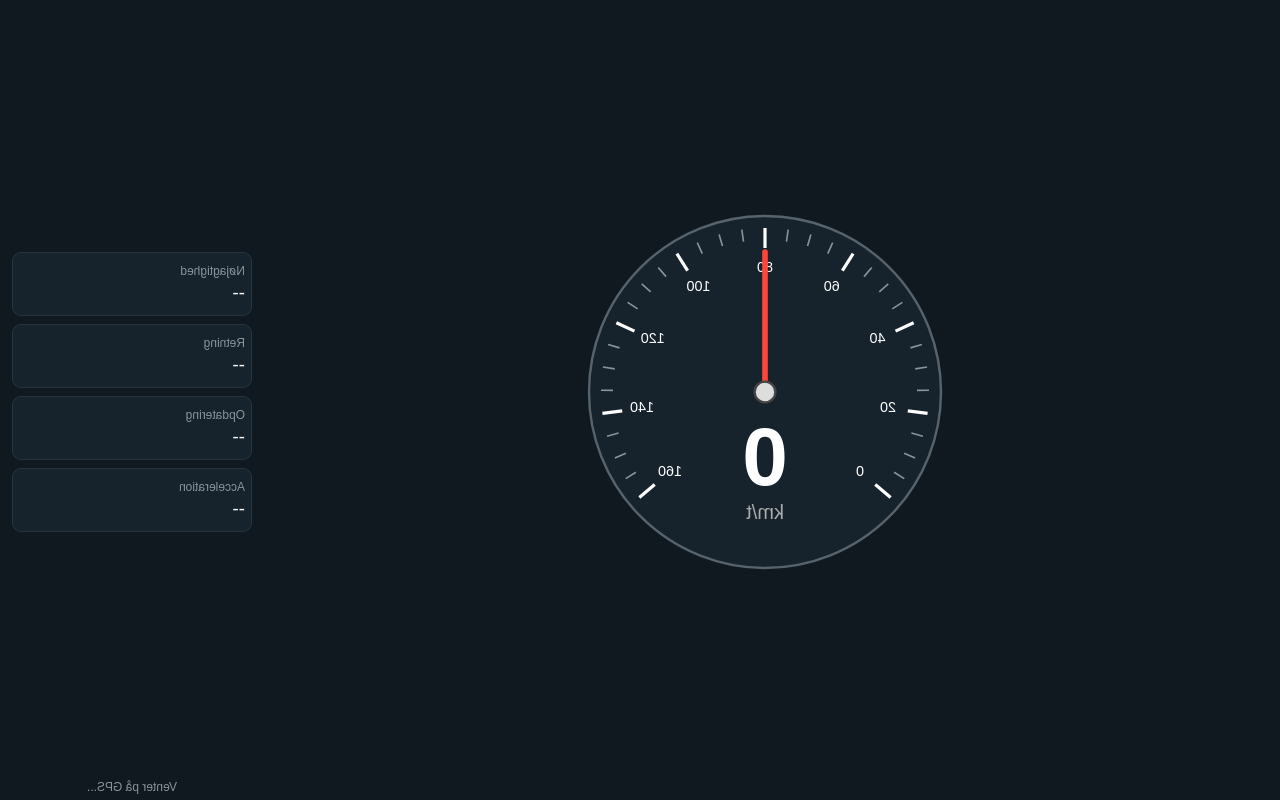
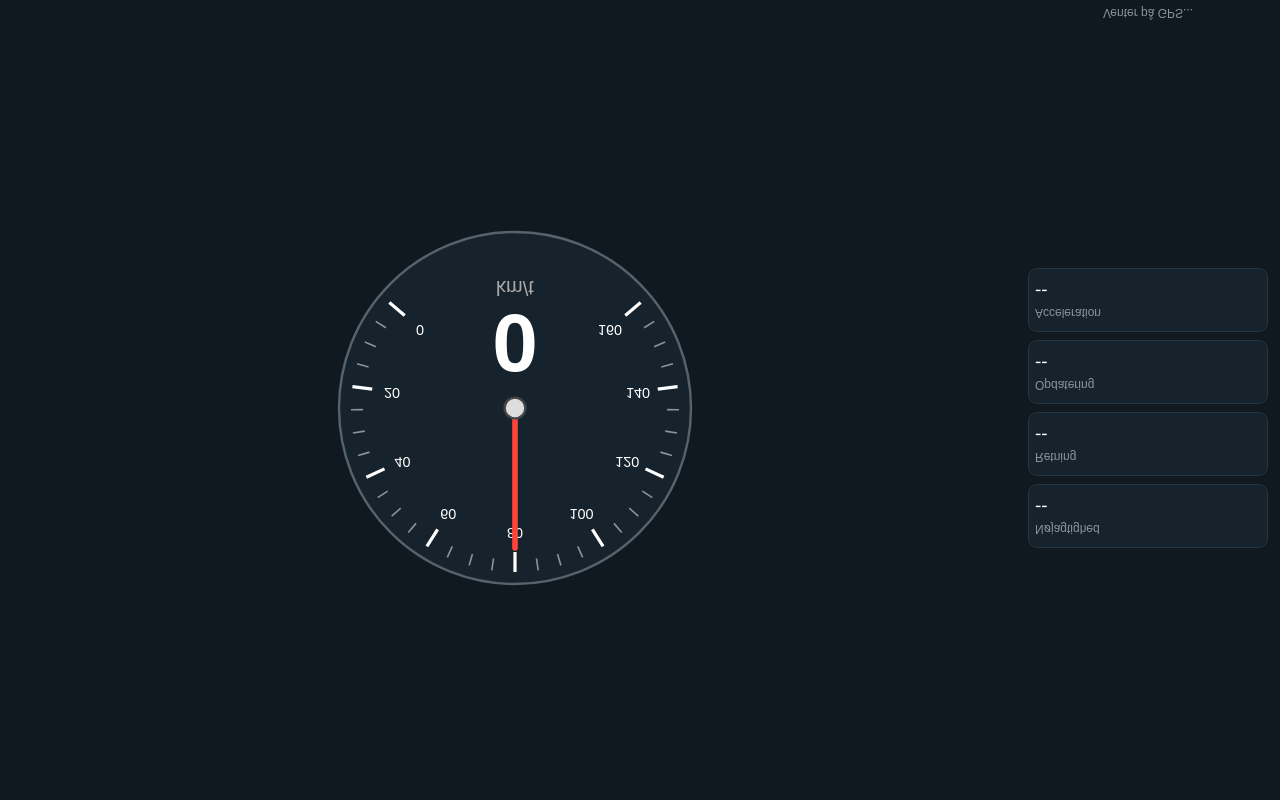
Before and after one commit to westhjacob/tesla-dashboard, a plain HTML site: page index.html in a window 1280 px wide. Both pictures are taken after a click on the element "Venter på GPS...". Drawn offline with Linux system fonts and the light colour scheme.

Commit message:
Change dashboard transform from scaleX to scaleY

```diff
--- a/index.html
+++ b/index.html
@@ -186,7 +186,7 @@ svg {
 }
 /* HUD mode */
 body.hud .dashboard {
-    transform: scaleX(-1);
+    transform: scaleY(-1);
 }
 
 /*
```
